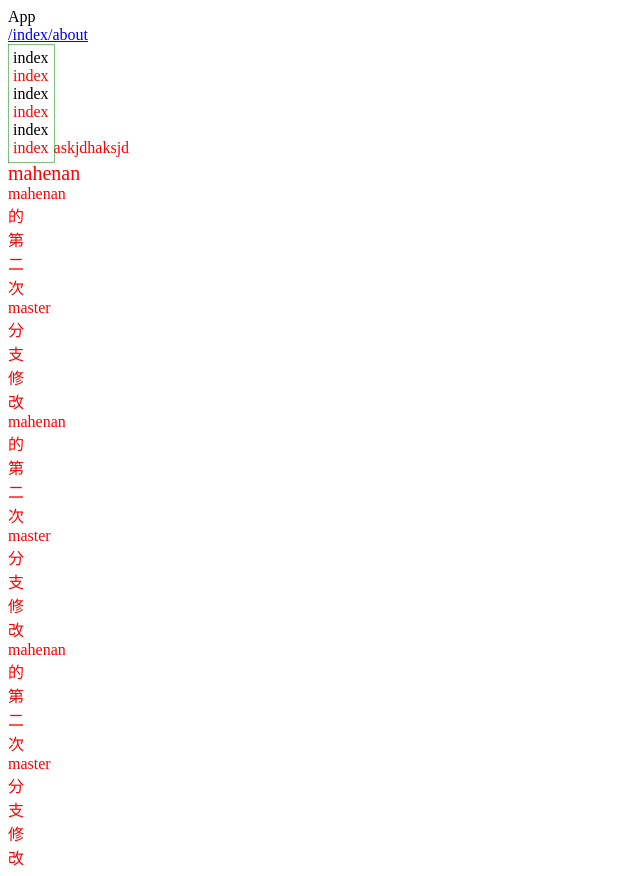
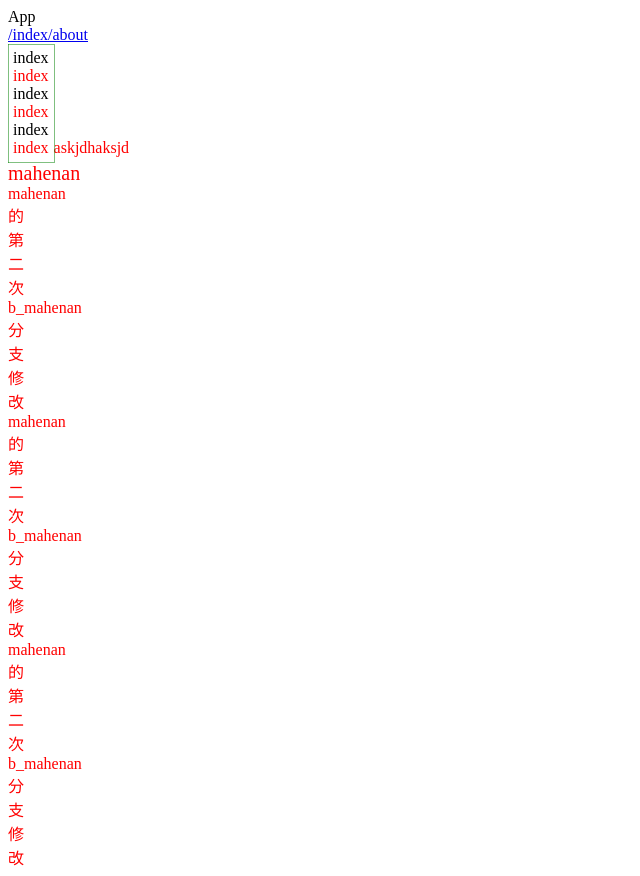
Before and after one commit to 676962537/my-owner, a Vue app: page /#/index in a window 1280 px wide. Shown: the whole page, without its empty margins (0-640 px from the left). Built offline with nearby package versions, Linux system fonts and the light colour scheme.

Commit message:
马赫男的第二次b_mahenan分支修改

```diff
--- a/src/components/index.vue
+++ b/src/components/index.vue
@@ -13,13 +13,13 @@
 
     <div class="mahenan">
       <span>
-        <span>mahenan的第二次master分支修改</span>
+        <span>mahenan的第二次b_mahenan分支修改</span>
       </span>
       <span>
-        <div>mahenan的第二次master分支修改</div>
+        <div>mahenan的第二次b_mahenan分支修改</div>
       </span>
       <span>
-        <div>mahenan的第二次master分支修改</div>
+        <div>mahenan的第二次b_mahenan分支修改</div>
       </span>
     </div>
   </div>
```
